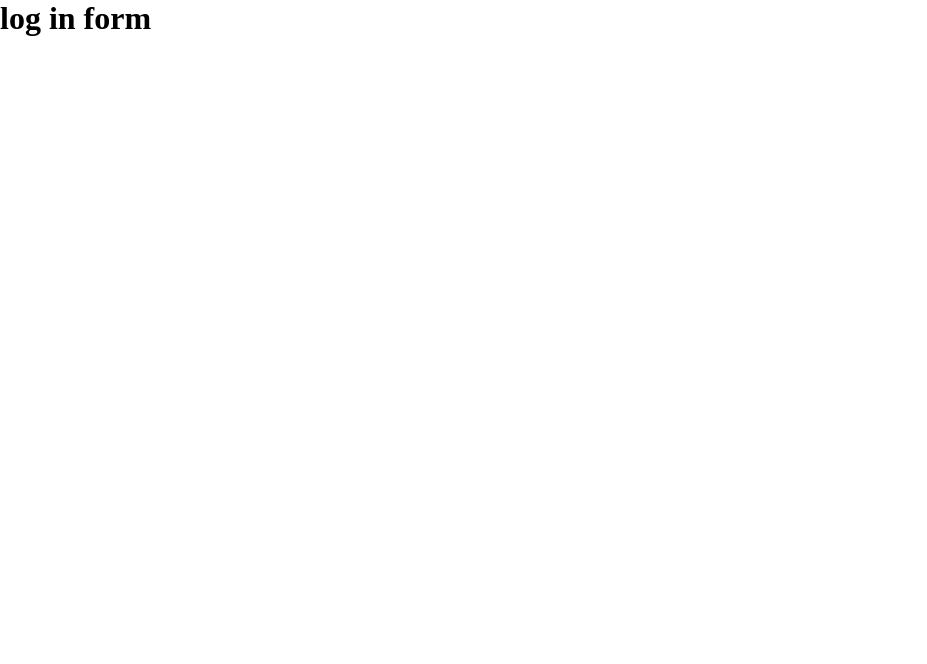
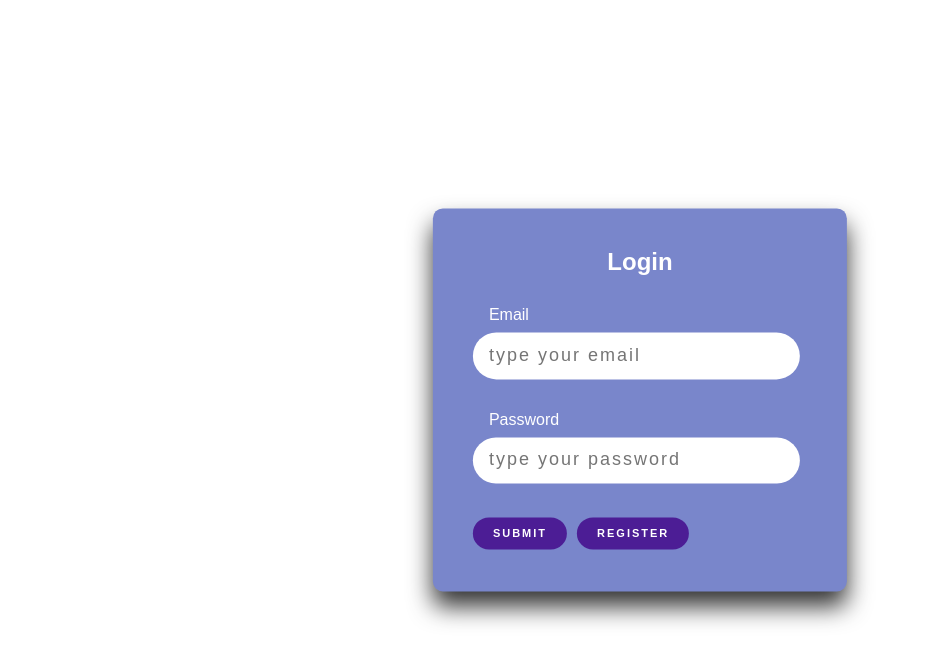
Before and after one commit to JamesLowell/SlackApp, a React (Vite) app in the folder not-slack-app/: page /log-in in a window 1280 px wide. Shown: the top 664 px of the page, without its empty margins (0-927 px from the left). Built offline with nearby package versions, Linux system fonts and the light colour scheme; a web font is replaced by a local one.

Commit message:
creating register and login form

```diff
--- a/not-slack-app/src/LandingPage.css
+++ b/not-slack-app/src/LandingPage.css
@@ -34,11 +34,11 @@
 .landing-page a>button{
   background-color: transparent;
   font-size: 2rem;
-  color: #7986cb;
+  color: white;
 }
 
 .landing-page a:hover{
-  background-color: #56289b;
+  opacity: 0.8;
 }
 .landing-page hr {
   width: 8rem;
--- a/not-slack-app/src/LoginForm.jsx
+++ b/not-slack-app/src/LoginForm.jsx
@@ -1,9 +1,41 @@
-import React from 'react'
-
+import React from "react";
+import "./SignInForm.css";
 export default function LoginForm() {
   return (
-    <div>
-      <h1>log in form</h1>
+    <div style={{ height: "100vh", width: "100vw"}}>
+      <div className="box">
+        <h2>Login</h2>
+        <form>
+          <div className="inputBox">
+            <label for="email">Email</label>
+            <input
+              type="text"
+              name="userName"
+              id="userName"
+              placeholder="type your email"
+              required
+            />
+          </div>
+          <div className="inputBox">
+            <label for="password">Password</label>
+            <input
+              type="password"
+              name="password"
+              id="password"
+              placeholder="type your password"
+              required
+            />
+          </div>
+          <div>
+            <button type="submit" name="" style={{ float: "left" }}>
+              Submit
+            </button>
+            <a className="button" href="register" style={{ float: "left" }}>
+              Register
+            </a>
+          </div>
+        </form>
+      </div>
     </div>
-  )
+  );
 }
--- /dev/null
+++ b/not-slack-app/src/RegisterForm.jsx
@@ -0,0 +1,56 @@
+import React from "react";
+import "./SignInForm.css";
+
+export default function RegisterForm() {
+  return (
+    <div style={{
+        height: "100vh",
+        width: "100vw",
+        backgroundImage: `url('')`,
+        backgroundSize: 'cover', // Ensures the background image covers the entire div
+        backgroundPosition: 'center',
+        }}>
+      <div className="box">
+        <h2>Register</h2>
+        <form>
+          <div className="inputBox">
+            <label for="email">Email</label>
+            <input
+              type="text"
+              name="email"
+              id="email"
+              placeholder="type your email"
+              required
+            />
+          </div>
+          <div className="inputBox">
+            <label for="password">Password</label>
+            <input
+              type="password"
+              name="password"
+              id="password"
+              placeholder="type your password"
+              required
+            />
+          </div>
+          <div className="inputBox">
+            <label for="password_confirmation">Confirm Password</label>
+            <input
+              type="password_confirmation"
+              name="password_confirmation"
+              id="password_confirmation"
+              placeholder="confirm your password"
+              required
+            />
+          </div>
+          <button type="submit" name="" style={{ float: "left" }}>
+            Submit
+          </button>
+          <a className="button" href="log-in" style={{ float: "left" }}>
+            Login
+          </a>
+        </form>
+      </div>
+    </div>
+  );
+}
--- a/not-slack-app/src/SideBar.css
+++ b/not-slack-app/src/SideBar.css
@@ -8,7 +8,7 @@
   height: 98.3vh;
   width: 24vh;
   background-color: #4c1d95;
-  font-family: 'Helvetica Neue', sans-serif;
+  font-family: sans-serif;
   padding-top: 1rem;
   border-radius: .2rem;
 }
--- /dev/null
+++ b/not-slack-app/src/SignInForm.css
@@ -0,0 +1,61 @@
+.box {
+    font-family: sans-serif;
+    background-color: #7986cb;
+    border-radius: 10px;
+    box-shadow: 0 15px 25px rgba(0, 0, 0, 0.8);
+    margin: auto auto;
+    padding: 40px;
+    position: fixed;
+    top: 50%;
+    left: 50%;
+    transform: translate(-50%, -50%);
+  }
+
+  .box h2 {
+    margin: 0 0 30px 0;
+    padding: 0;
+    color: #fff;
+    text-align: center;
+  }
+
+  .box .inputBox label {
+    margin-left: 1rem;
+    color: #fff;
+  }
+
+  .box .inputBox input {
+    background: white;
+    border-radius: 1.5rem;
+    color: #4c1d95;
+    font-size: 18px;
+    letter-spacing: 2px;
+    margin-bottom: 2rem;
+    margin-top: .5rem;
+    outline: none;
+    padding-top: .8rem;
+    padding-bottom: .8rem;
+    padding-left: 1rem;
+    width: 93%;
+  }
+
+  .box input[type="submit"], .box button[type="submit"], a.button {
+    font-family: sans-serif;
+    background: #4c1d95;
+    font-size: 11px;
+    border: none;
+    border-radius: 1rem;
+    color: #fff;
+    cursor: pointer;
+    font-weight: 600;
+    padding: 10px 20px;
+    letter-spacing: 2px;
+    outline: none;
+    text-transform: uppercase;
+    text-decoration: none;
+    margin: 2px 10px 2px 0;
+    display: inline-block;
+  }
+
+  .box input[type="submit"]:hover, .box button[type="submit"]:hover, a.button:hover {
+    opacity: 0.8;
+  }
--- a/not-slack-app/src/main.jsx
+++ b/not-slack-app/src/main.jsx
@@ -5,12 +5,15 @@ import './index.css'
 import { createBrowserRouter, RouterProvider } from 'react-router-dom'
 import LandingPage from './LandingPage'
 import LoginForm from './LoginForm'
+import RegisterForm from './RegisterForm'
 
 const router = createBrowserRouter([
   {index:'true',
   element:<LandingPage/>},
   {path:'log-in',
   element:<LoginForm/>},
+  {path:'register',
+  element:<RegisterForm/>},
   {path:'messages',
   element:<SideBar/>}
 ])
```
